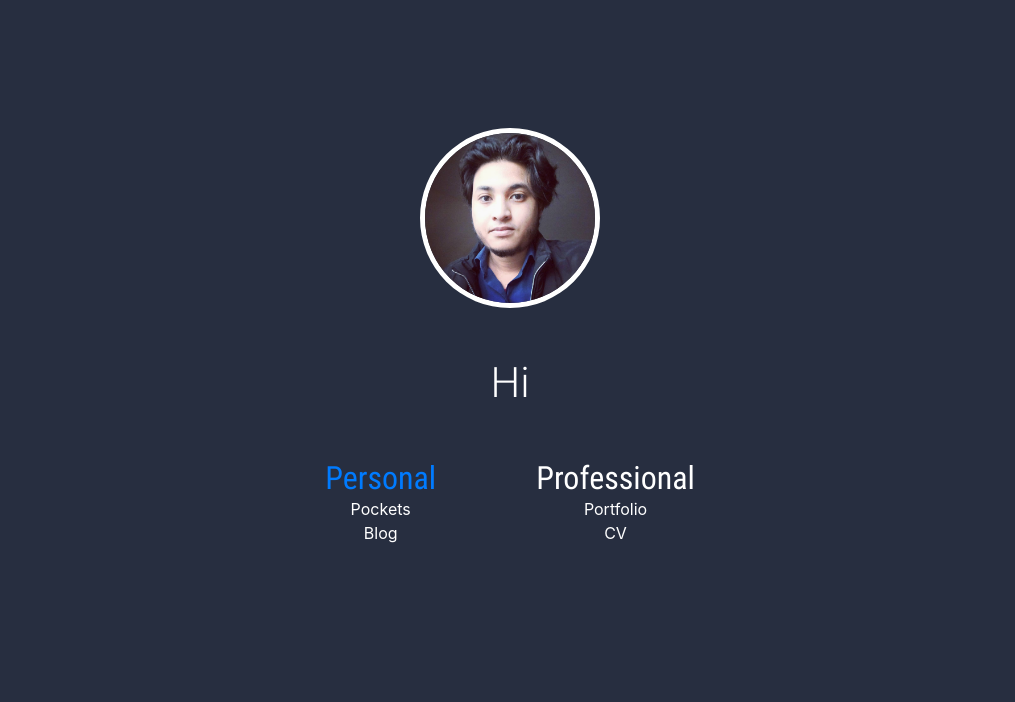
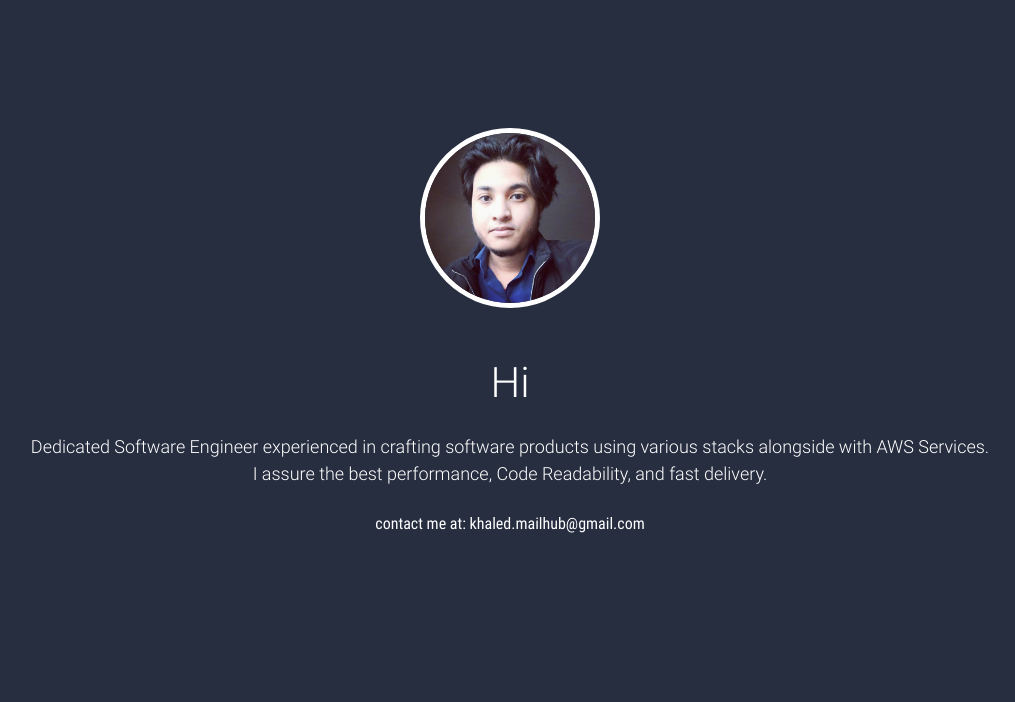
Before and after one commit to maxios/khaledmaher, a Gatsby site: page / in a window 1280 px wide. Shown: the top 702 px of the page, without its empty margins (130-1145 px from the left). Built offline with nearby package versions, Linux system fonts and the light colour scheme; Gatsby itself is replaced by a stand-in of ours.

Commit message:
represent home page without uncomplete pages

```diff
--- a/src/pages/index.js
+++ b/src/pages/index.js
@@ -24,7 +24,16 @@ const IndexPage = () => {
           </div>
           <div className="home__greetings text-centered">
             <h1 className="greetings font-white text-centered"> Hi </h1>
+            <br/>
+            <p className="p-4 font__message">
+              Dedicated Software Engineer experienced in crafting software products using various stacks alongside with AWS Services.
+              <br/>I assure the best performance, Code Readability, and fast delivery.
+            </p>
+
+            <br/>
+            <p className="font__RC-regular">contact me at: khaled.mailhub@gmail.com</p>
           </div>
+    {/*
           <div className="home__content d-flex flex-column flex-sm-row justify-content-center">
             <div className="home__choice text-centered">
               <Link to="/intro">
@@ -44,6 +53,7 @@ const IndexPage = () => {
               </ul>
             </div>
           </div>
+          */}
         </div>
       </Layout>
     </div>
--- a/src/styles/common.scss
+++ b/src/styles/common.scss
@@ -1,6 +1,5 @@
 body {
   width: 100%;
-  height: 100vh;
   padding: 0;
   margin: 0;
 }
```
